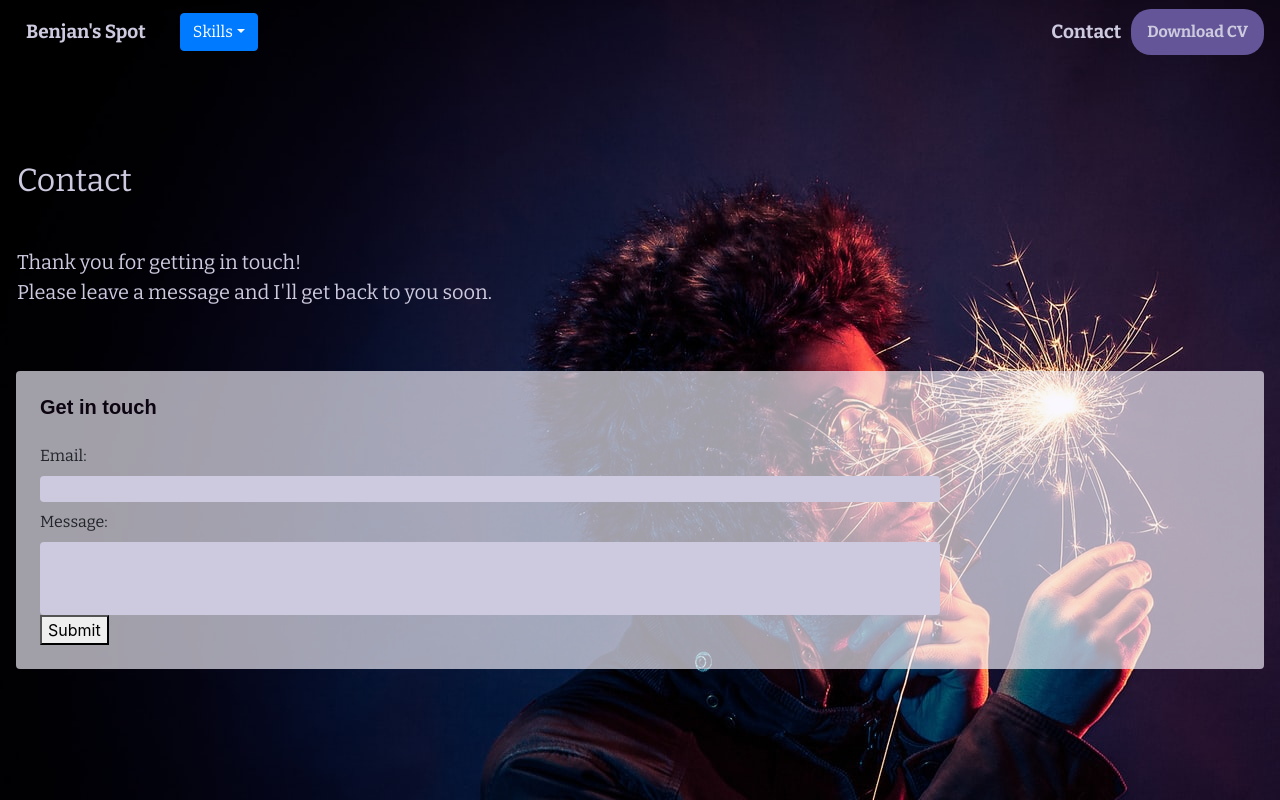
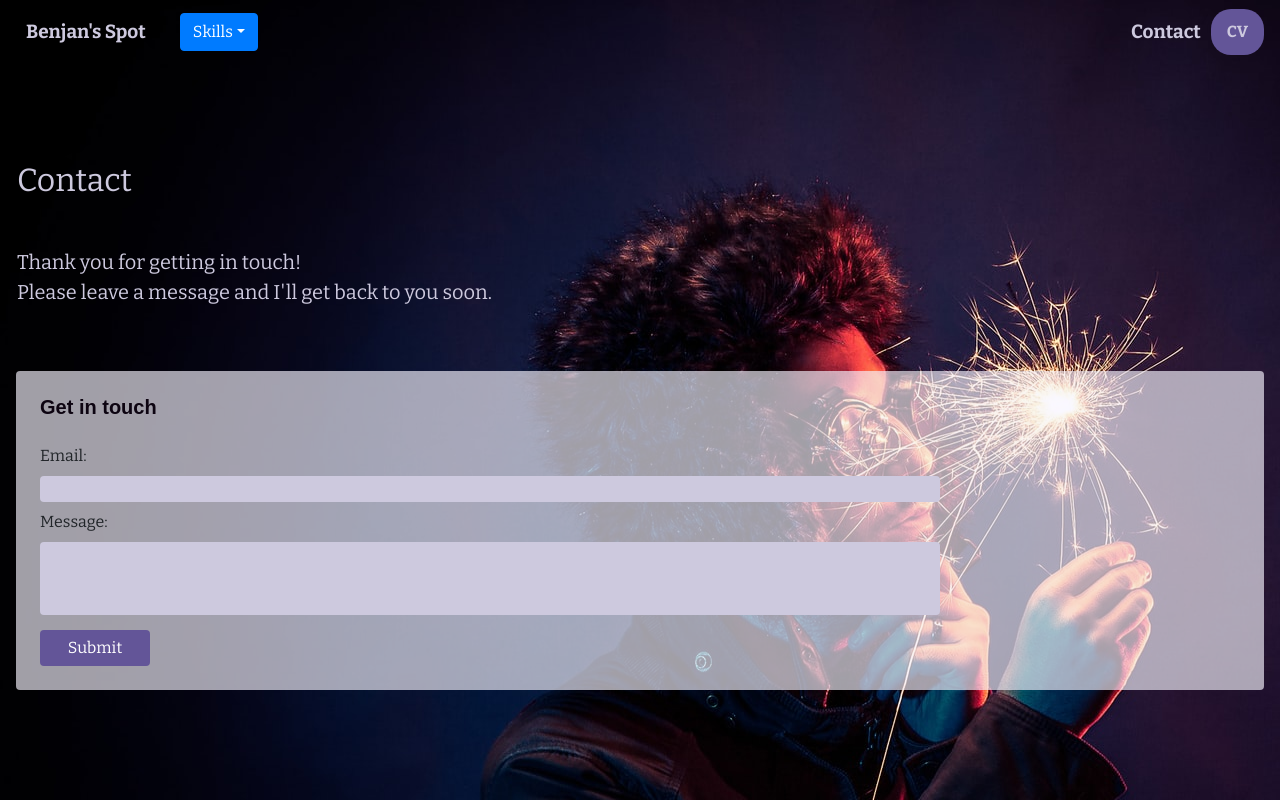
Before and after one commit to benjanknoetze/benjan-spot, a Next.js app: page /contact in a window 1280 px wide. Built offline with nearby package versions, Linux system fonts and the light colour scheme; a web font is replaced by a local one.

Commit message:
Button changes

```diff
--- a/components/Contact/ContactForm.js
+++ b/components/Contact/ContactForm.js
@@ -17,7 +17,7 @@ export default class MyForm extends React.Component {
     return (
 		<div>
 	  <h5 className="Heading pl-3 mt-3">Get in touch</h5>
-      <form className="p-3"
+      <form className="p-3 contactForm"
         onSubmit={this.submitForm}
         action="https://formspree.io/f/xrgoqvaq"
         method="POST"
@@ -51,7 +51,7 @@ export default class MyForm extends React.Component {
 				border: none;
 				border-radius: 4px;
 			}
-			#submitButton {
+			.contactForm button {
 				width: 110px;
 				border-radius: 4px;
 				border: none;
--- a/components/Header.js
+++ b/components/Header.js
@@ -36,7 +36,7 @@ const Header = () => (
 				<a style={linkStyle}>Contact</a>
 			</Link>
 			<Link href="/BenjanKnoetze_CV.pdf">
-				<a className="download">Download CV</a>
+				<a className="download">CV</a>
 			</Link>
 			<style global jsx>{`
 			.download {
--- a/components/MyLayout.js
+++ b/components/MyLayout.js
@@ -2,7 +2,7 @@
 
 /*You can use this built-in component to append elements to the <head> element of the page. More info here: https://github.com/zeit/next.js/#populating-head
 Notice that we add the link for the stylesheet for using React-Bootstrap components to the <Head>. */
-import Head  from 'next/head'
+import Head from 'next/head'
 import Header from './Header' //Header component
 import { GA_TRACKING_ID } from '../lib/gtag' //Google analytics
 
```
Also changed, not shown: 1 other file (tests, documents, lock files or other folders). Lines whose indentation alone changed are shown as unchanged.
